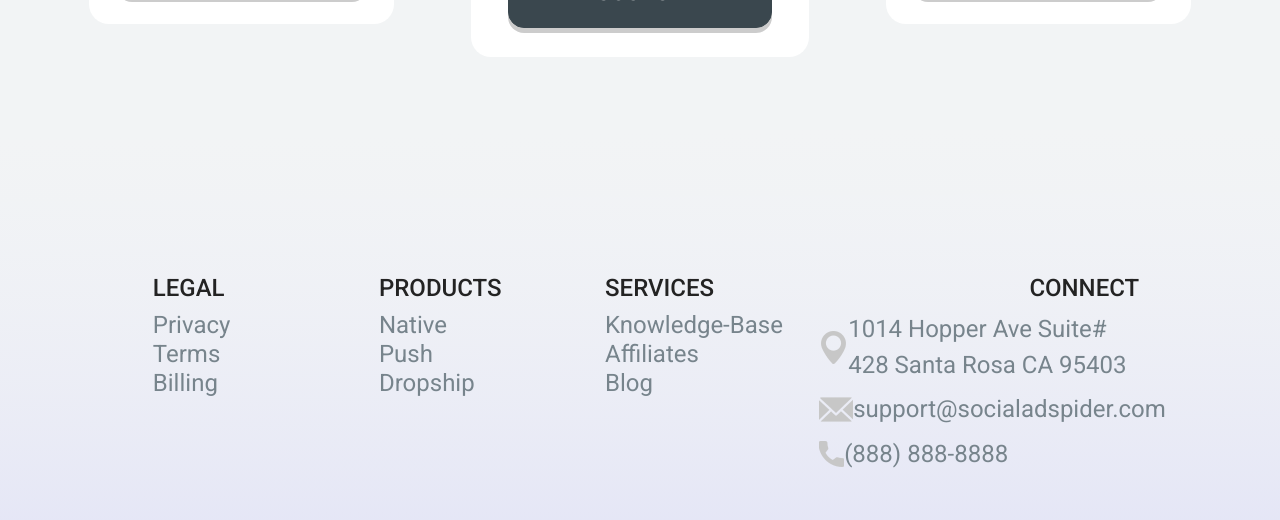
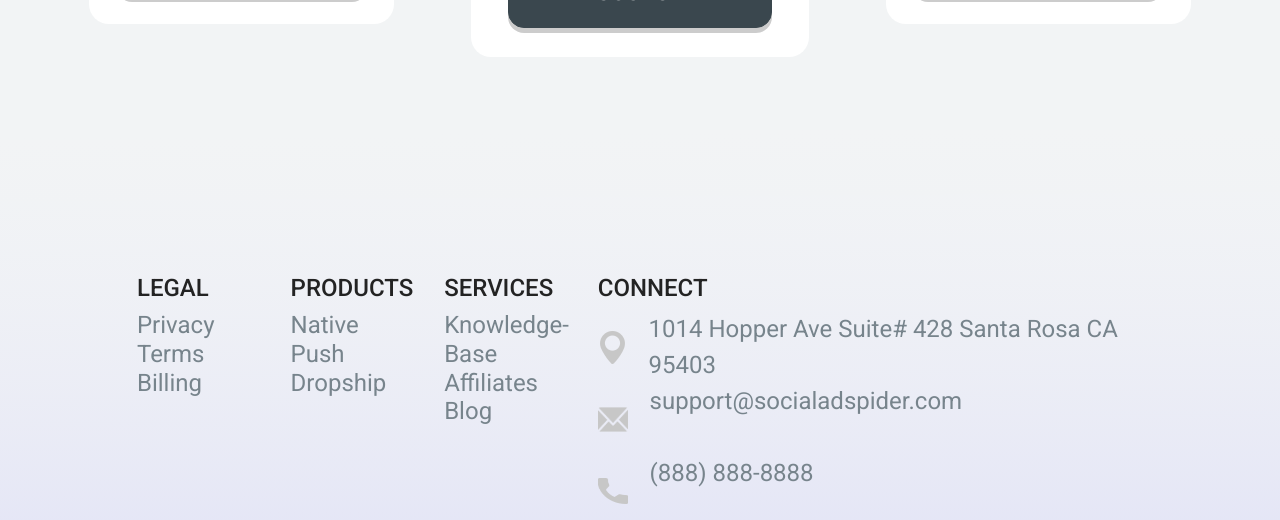
Before and after one commit to dimon1512b/SocialadSpiderLandingPage, a plain HTML site: page LandingPage.html in a window 1280 px wide. Shown: the part 3800-4320 px from the top of the page. Drawn offline with nearby package versions, Linux system fonts and the light colour scheme.

Commit message:
Fixed footer

```diff
--- a/LandingPage.css
+++ b/LandingPage.css
@@ -410,24 +410,27 @@ button:hover::after {
 
 
 .footer .location {
-    width: 29px;
+    width: 30px;
     height: 33px;
 }
 
 .footer .mail {
-    width: 34px;
+    width: 30px;
     height: 27px;
     margin-top: 4%;
     margin-bottom: 4%;
 }
 
 .footer .phone {
-    width: 25px;
+    width: 30px;
     height: 26px;
 }
 
 .footer ul p {
     margin-bottom: 0;
+    margin-left: 4%;
+    min-height: 72px;
+    justify-content: center;
 }
 
 .footer .row-1 ul li {
@@ -435,8 +438,17 @@ button:hover::after {
     align-items: center;
 }
 
+.footer .col-sm-2 {
+    flex-basis: 12%;
+}
+
+.footer .col-sm-3 {
+    flex-basis: 42.6%;
+}
+
 .footer .col-sm-3, .col-sm-2 {
-    margin: 0 0.5% 0 0.5%;
+    margin: 0;
+    padding: 0;
 }
 
 .footer .col-sm-3 h4, .col-sm-2 h4 {
@@ -488,13 +500,13 @@ button:hover::after {
 }
 
 .footer .row-1 .col-sm-3 h4 {
-    text-align: right;
+    text-align: left;
 }
 
-.footer .col-sm-3 {
-    padding-left: 0;
-    padding-right: 0;
-}
+/*.footer .col-sm-3 {*/
+/*    padding-left: 0;*/
+/*    padding-right: 0;*/
+/*}*/
 
 .footer .col-sm-3 ul {
     padding-inline-start: 0;
```
